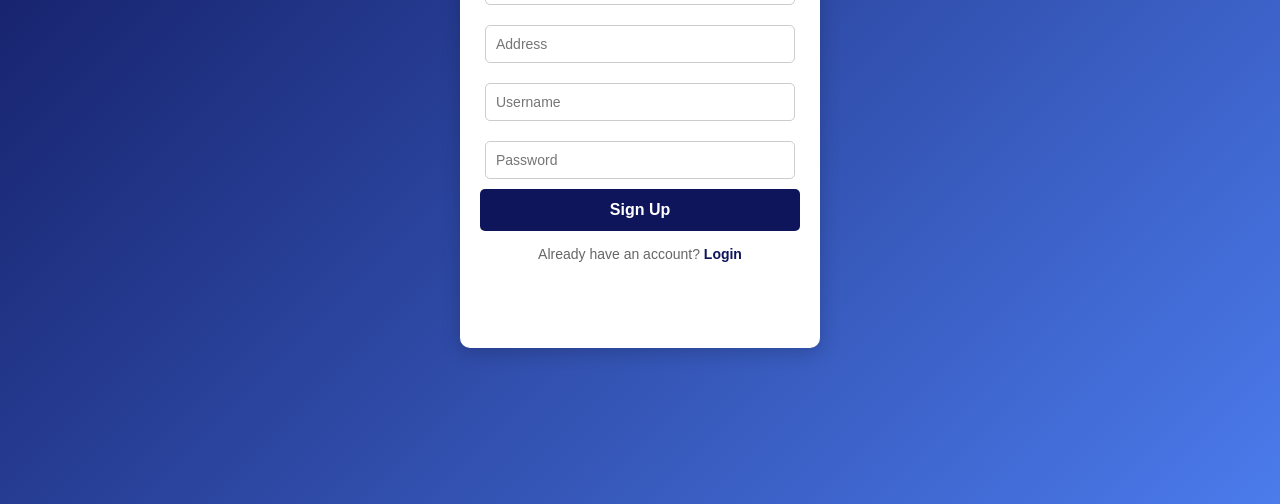
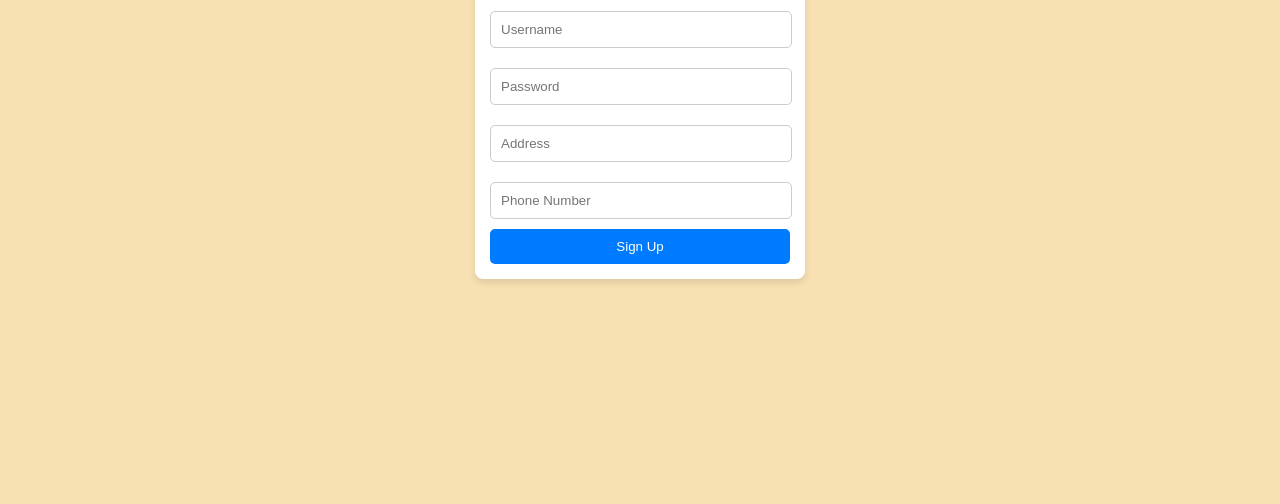
Before and after one commit to Seangif/IceBarss, a plain HTML site: page signup.html in a window 1280 px wide. Shown: the part 296-800 px from the top of the page. Drawn offline with Linux system fonts and the light colour scheme.

Commit message:
Update signup.html

```diff
--- a/signup.html
+++ b/signup.html
@@ -3,145 +3,57 @@
 <head>
     <meta charset="UTF-8">
     <meta name="viewport" content="width=device-width, initial-scale=1.0">
-    <title>Sign Up</title>
+    <title>Sign In</title>
     <style>
-        /* General Body Styling */
         body {
+            font-family: Arial, sans-serif;
             display: flex;
             justify-content: center;
             align-items: center;
             height: 100vh;
             margin: 0;
-            font-family: 'Poppins', sans-serif;
-            background: linear-gradient(135deg, #0f155a, #4b7bec);
-            color: #fff;
+            background: #f7e1b2;
         }
-
-        /* Sign-In Container */
-        .signin-container {
+        form {
             background: #fff;
-            color: #333;
-            padding: 30px 20px;
-            border-radius: 10px;
-            box-shadow: 0 4px 20px rgba(0, 0, 0, 0.2);
-            text-align: center;
-            width: 320px;
+            padding: 15px;
+            border-radius: 8px;
+            box-shadow: 0 4px 6px rgba(0, 0, 0, 0.1);
+            width: 300px;
         }
-
-        .signin-container h2 {
-            font-size: 24px;
-            margin-bottom: 20px;
-        }
-
-        .signin-container input {
-            width: 90%;
+        input {
+            width: 21em;
             padding: 10px;
             margin: 10px 0;
             border: 1px solid #ccc;
             border-radius: 5px;
-            font-size: 14px;
         }
-
-        .signin-container button {
+        button {
             width: 100%;
-            background: #0f155a;
+            padding: 10px;
+            background: #007bff;
             color: #fff;
             border: none;
-            padding: 12px;
             border-radius: 5px;
-            font-size: 16px;
-            font-weight: bold;
             cursor: pointer;
-            transition: background 0.3s ease, transform 0.3s ease;
         }
-
-        .signin-container button:hover {
-            background: #4b7bec;
-            transform: scale(1.03);
+        button:hover {
+            background: #0056b3;
         }
-
-        /* Back to Login Link */
-        .signin-container p {
-            margin-top: 15px;
-            font-size: 14px;
-            color: #666;
-        }
-
-        .signin-container a {
-            color: #0f155a;
-            text-decoration: none;
-            font-weight: bold;
-        }
-
-        .signin-container a:hover {
-            text-decoration: underline;
-        }
-
-        /* Success and Error Messages */
-        .success-message {
-            color: green;
-            font-size: 14px;
-            margin-top: 10px;
-            height: 16px; /* Maintain space even if no message */
-        }
-
-        .error-message {
-            color: red;
-            font-size: 14px;
-            margin-top: 10px;
-            height: 16px; /* Maintain space even if no message */
+        h3 {
+            text-align: center;
+            margin-bottom: 1rem;
         }
     </style>
 </head>
 <body>
-    <div class="signin-container">
-        <h2>Sign Up</h2>
-        <form onsubmit="registerUser(event)">
-            <input type="email" id="email" placeholder="Email" required>
-            <input type="text" id="address" placeholder="Address" required>
-            <input type="text" id="username" placeholder="Username" required>
-            <input type="password" id="password" placeholder="Password" required>
-            <button type="submit">Sign Up</button>
-            <p class="back-to-login">Already have an account? <a href="login.html?redirect=false">Login</a></p>
-            <div id="success-message" class="success-message"></div>
-            <div id="error-message" class="error-message"></div>
-        </form>
-    </div>
-    <script>
-        function registerUser(event) {
-            event.preventDefault();
-
-            // Get input values
-            const email = document.getElementById("email").value.trim();
-            const address = document.getElementById("address").value.trim();
-            const username = document.getElementById("username").value.trim();
-            const password = document.getElementById("password").value.trim();
-
-            // Check if the username already exists in localStorage
-            if (!localStorage.getItem(username)) {
-                // Save the user details in localStorage
-                localStorage.setItem(username, password);
-
-                // Save additional user details
-                localStorage.setItem("lastSignedUpUsername", username);
-                localStorage.setItem("lastSignedUpPassword", password);
-                localStorage.setItem("lastSignedUpEmail", email);
-                localStorage.setItem("lastSignedUpAddress", address);
-
-                // Display success message
-                document.getElementById("success-message").textContent = "Account created successfully!";
-                document.getElementById("error-message").textContent = "";
-
-                // Redirect to the login page after a short delay
-                setTimeout(() => {
-                    window.location.href = "login.html";
-                }, 2000);
-            } else {
-                // If username already exists, display an error message
-                document.getElementById("success-message").textContent = "";
-                document.getElementById("error-message").textContent = "Username already exists.";
-            }
-        }
-    </script>
+    <form action="index.html" method="get">
+        <h3>Sign In</h3>
+        <input type="text" placeholder="Username" required>
+        <input type="password" placeholder="Password" required>
+        <input type="text" placeholder="Address" required>
+        <input type="tel" placeholder="Phone Number" required>
+        <button type="submit">Sign Up</button>
+    </form>
 </body>
 </html>
```
